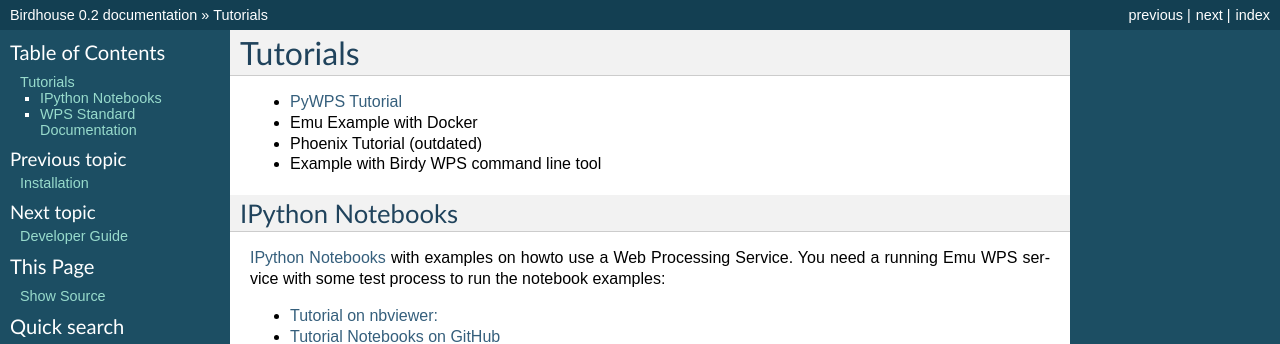
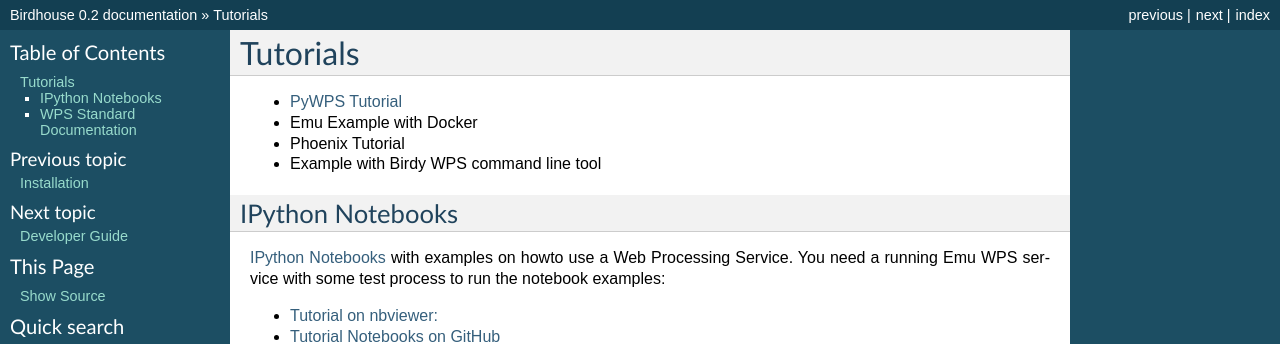
Before and after one commit to bird-house/birdhouse-docs, a Sphinx documentation site: the page built from docs/source/tutorial.rst, in a window 1280 px wide. Shown: the top 344 px of the page. Built offline with Sphinx 7.4.7, drawn with Linux system fonts in a browser that asks for light colours.

Commit message:
update tutorial

```diff
--- a/docs/source/tutorial.rst
+++ b/docs/source/tutorial.rst
@@ -3,7 +3,7 @@
 
 * `PyWPS Tutorial <http://pywps.wald.intevation.org/documentation/course/process/index.html>`_
 * :ref:`Emu Example with Docker <emu:tutorial>`
-* :ref:`Phoenix Tutorial <phoenix:tutorial>` (outdated)
+* :ref:`Phoenix Tutorial <phoenix:tutorial>`
 * :ref:`Example with Birdy WPS command line tool <birdy:tutorial>`
 
 .. _notebooks:
```
